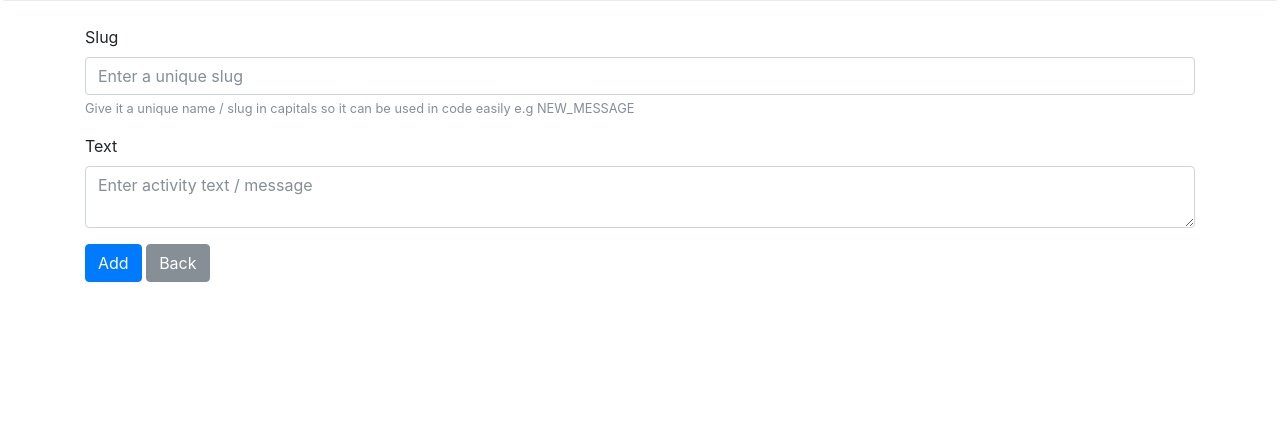
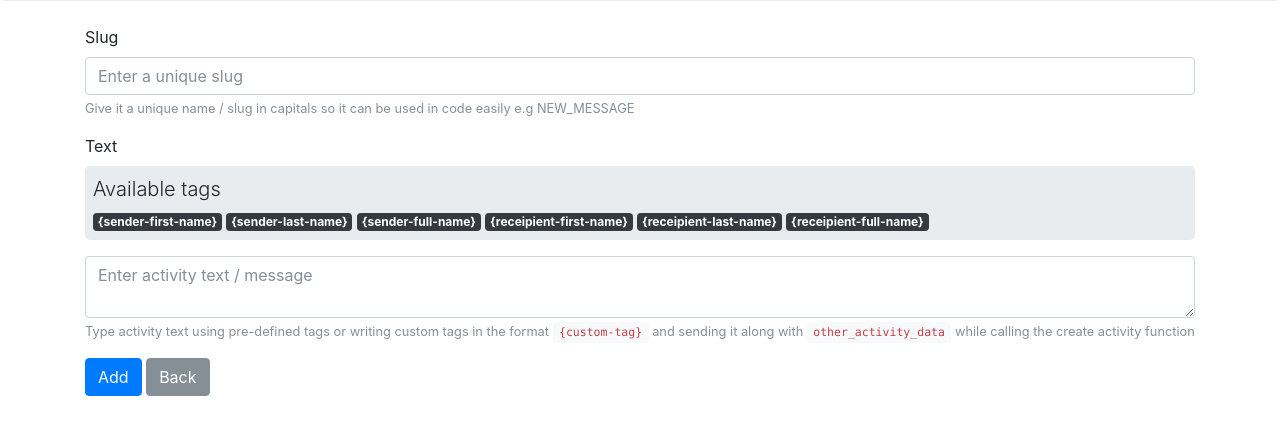
Before and after one commit to lupswitch/activity-feed-notification-system, a CodeIgniter app: page /activity-feed-notification-system/activity/add in a window 1280 px wide. Shown: the part 304-739 px from the top of the page. Run offline with CodeIgniter, Linux system fonts and the light colour scheme; some libraries are stand-ins or nearby versions.

Commit message:
Completed add / edit system activity text based on pre-defined and custom tags

```diff
--- a/application/views/activity/add.php
+++ b/application/views/activity/add.php
@@ -8,14 +8,24 @@
 <div class="container">
 	<form method="post">
 		<div class="form-group">
-			<label for="placeName">Slug</label>
+			<label for="activitySlug">Slug</label>
 			<input type="text" class="form-control" name="slug" id="activitySlug" aria-describedby="slugHelp" placeholder="Enter a unique slug" value="<?php echo $this->input->post('slug'); ?>">
 			<small id="slugHelp" class="form-text text-muted">Give it a unique name / slug in capitals so it can be used in code easily e.g NEW_MESSAGE</small>
 			<?php echo form_error("slug"); ?>
 		</div>
 		<div class="form-group">
-			<label for="placeName">Text</label>
+			<label for="activityText">Text</label>
+			<div class="jumbotron p-2 mb-3">
+				<p class="mb-1 lead">Available tags</p>
+				<span class="badge badge-dark p1">{sender-first-name}</span>
+				<span class="badge badge-dark p1">{sender-last-name}</span>
+				<span class="badge badge-dark p1">{sender-full-name}</span>
+				<span class="badge badge-dark p1">{receipient-first-name}</span>
+				<span class="badge badge-dark p1">{receipient-last-name}</span>
+				<span class="badge badge-dark p1">{receipient-full-name}</span>
+			</div>
 			<textarea class="form-control" name="text" id="activityText" aria-describedby="slugHelp" placeholder="Enter activity text / message"><?php echo $this->input->post('text'); ?></textarea>
+			<small id="textHelp" class="form-text text-muted">Type activity text using pre-defined tags or writing custom tags in the format <code>{custom-tag}</code> and sending it along with <code>other_activity_data</code> while calling the create activity function</small>
 			<?php echo form_error("text"); ?>
 		</div>
   		<button type="submit" class="btn btn-primary">Add</button>
```
Also changed, not shown: application/views/activity/edit.php (+13 -3 lines).
